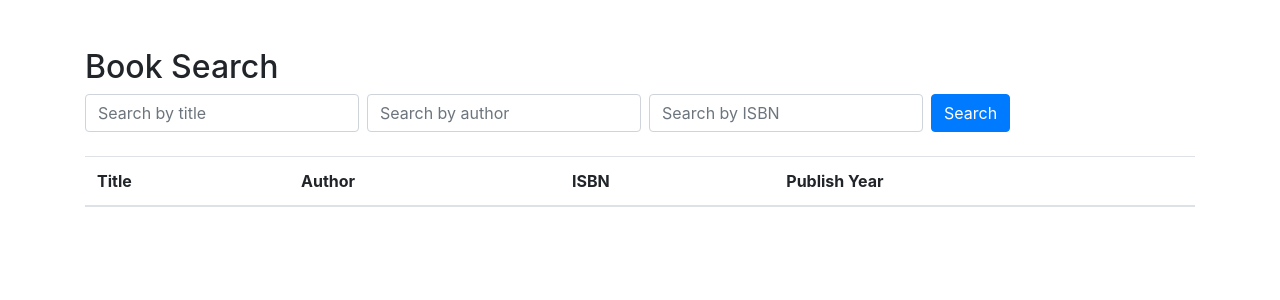
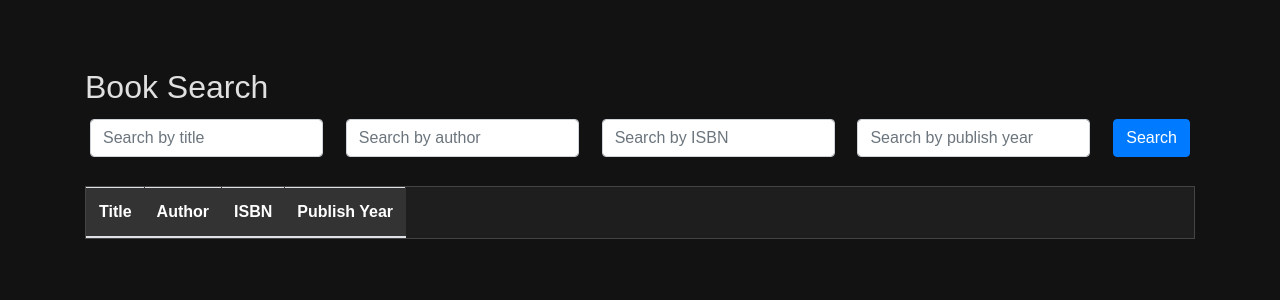
Before and after one commit to elenichas/book-search-python-flask, a Flask app: page / in a window 1280 px wide. Shown: the top 300 px of the page. Run offline with Flask 3, Linux system fonts and the light colour scheme; lists and menus that the app fills with data are empty; some libraries are stand-ins or nearby versions.

Commit message:
(style): add styling

```diff
--- a/app.py
+++ b/app.py
@@ -43,8 +43,9 @@ def get_books():
     query = request.args.get("query")
     author = request.args.get("author")
     isbn = request.args.get("isbn")
+    publish_year = request.args.get("publish_year")
 
-    if not query and not author and not isbn:
+    if not query and not author and not isbn and not publish_year:
         return jsonify({"error": "Missing query parameters"}), 422
 
     # Define the search parameters for the API
@@ -55,14 +56,30 @@ def get_books():
         query_params["author"] = author
     if isbn:
         query_params["isbn"] = isbn
+    if publish_year:
+        query_params["publish_year"] = publish_year
 
     data = fetch_books(query_params)
 
     if "error" in data:
         return jsonify(data), 500
 
-    # Return the relevant data to the client
-    return jsonify(data["docs"])
+    # Filter the results based on the publish_year parameter if provided
+    filtered_books = data["docs"]
+    if publish_year:
+        try:
+            publish_year = int(publish_year)  # Ensure it's an integer
+            # Filter books to include only those with the specified publish year in their list
+            filtered_books = [
+                book
+                for book in data["docs"]
+                if "publish_year" in book and publish_year in book["publish_year"]
+            ]
+        except ValueError:
+            return jsonify({"error": "Invalid publish year format"}), 422
+
+    # Return the filtered or original data to the client
+    return jsonify(filtered_books)
 
 
 @app.route("/book/<isbn>")
--- /dev/null
+++ b/static/style/main.css
@@ -0,0 +1,98 @@
+/* General Styling */
+body {
+  background-color: #121212; /* Dark background */
+  color: #e0e0e0; /* Light text color for contrast */
+  font-family: Arial, sans-serif;
+  margin: 0;
+  padding: 20px;
+}
+
+/* Container for the results table */
+#results {
+  max-width: 800px; /* Set a maximum width for the container */
+  margin: 20px auto; /* Center the container on the page */
+}
+
+/* Table styling */
+table {
+  width: 100%;
+  border-collapse: collapse;
+  background-color: #1e1e1e; /* Darker background for the table */
+  border: 1px solid #333; /* Light border for table */
+}
+
+th,
+td {
+  padding: 10px;
+  text-align: left;
+  border: 1px solid #333; /* Cell borders */
+}
+
+th {
+  background-color: #333; /* Darker background for table header */
+  color: #ffffff; /* White text for header */
+  position: sticky;
+  top: 0;
+  z-index: 2; /* Ensure header stays on top of other content */
+}
+
+td {
+  background-color: #2b2b2b; /* Slightly lighter background for table cells */
+}
+
+/* Scrolling and Overflow */
+#resultsTable {
+  display: block;
+  max-height: 50vh; /* Set a maximum height for the table */
+  overflow-y: auto; /* Allow vertical scrolling */
+  border: 1px solid #444; /* Border for the scrolling area */
+  color: white;
+}
+
+/* Styling for scrollbar */
+#resultsTable::-webkit-scrollbar {
+  width: 10px;
+}
+
+#resultsTable::-webkit-scrollbar-track {
+  background: #121212; /* Background of the scrollbar track */
+}
+
+#resultsTable::-webkit-scrollbar-thumb {
+  background-color: #888; /* Color of the scrollbar thumb */
+  border-radius: 10px;
+}
+
+#resultsTable::-webkit-scrollbar-thumb:hover {
+  background-color: #555; /* Color on hover */
+}
+
+/* Form Styling */
+form {
+  display: flex;
+  flex-wrap: wrap;
+  justify-content: space-between;
+  margin-bottom: 20px;
+}
+
+form input,
+form button {
+  padding: 10px;
+  margin: 5px;
+  border: 1px solid #333;
+  background-color: #333; /* Dark background for inputs and buttons */
+  color: #e0e0e0; /* Light text color */
+}
+
+form input::placeholder {
+  color: #999; /* Placeholder color */
+}
+
+form button {
+  cursor: pointer;
+  transition: background-color 0.3s ease;
+}
+
+form button:hover {
+  background-color: #444; /* Slightly lighter on hover */
+}
--- a/templates/index.html
+++ b/templates/index.html
@@ -4,10 +4,20 @@
     <meta charset="UTF-8" />
     <meta name="viewport" content="width=device-width, initial-scale=1.0" />
     <title>Book Search</title>
+
+    <!-- Bootstrap CSS -->
     <link
       rel="stylesheet"
       href="https://stackpath.bootstrapcdn.com/bootstrap/4.5.2/css/bootstrap.min.css"
     />
+
+    <!-- Your Custom CSS -->
+    <link
+      rel="stylesheet"
+      href="{{ url_for('static', filename='style/main.css') }}"
+    />
+
+    <!-- Adjust the path as needed -->
   </head>
   <body>
     <div class="container mt-5">
@@ -31,9 +41,15 @@
           class="form-control mr-2"
           placeholder="Search by ISBN"
         />
+        <input
+          type="text"
+          id="publish_year"
+          class="form-control mr-2"
+          placeholder="Search by publish year"
+        />
         <button type="submit" class="btn btn-primary">Search</button>
       </form>
-      <table class="table table-striped">
+      <table class="table table-striped" id="resultsTable">
         <thead>
           <tr>
             <th>Title</th>
@@ -42,7 +58,7 @@
             <th>Publish Year</th>
           </tr>
         </thead>
-        <tbody id="results"></tbody>
+        <tbody id="id="results"></tbody>
       </table>
     </div>
 
@@ -54,28 +70,33 @@
           const query = document.getElementById("query").value;
           const author = document.getElementById("author").value;
           const isbn = document.getElementById("isbn").value;
+          const publish_year = document.getElementById("publish_year").value;
 
-          fetch(`/books?query=${query}&author=${author}&isbn=${isbn}`)
+          fetch(
+            `/books?query=${query}&author=${author}&isbn=${isbn}&publish_year=${publish_year}`
+          )
             .then((response) => response.json())
             .then((data) => {
-              const resultsTable = document.getElementById("results");
-              resultsTable.innerHTML = "";
+              const resultsTable = document
+                .getElementById("resultsTable")
+                .getElementsByTagName("tbody")[0];
+              resultsTable.innerHTML = ""; // Clear previous results
               data.forEach((book) => {
                 const row = document.createElement("tr");
                 row.innerHTML = `
-                            <td>${book.title}</td>
-                            <td>${
-                              book.author_name
-                                ? book.author_name.join(", ")
-                                : "N/A"
-                            }</td>
-                            <td>${book.isbn ? book.isbn.join(", ") : "N/A"}</td>
-                            <td>${book.first_publish_year || "N/A"}</td>
-                        `;
+                    <td>${book.title}</td>
+                    <td>${
+                      book.author_name ? book.author_name.join(", ") : "N/A"
+                    }</td>
+                    <td>${book.isbn ? book.isbn.join(", ") : "N/A"}</td>
+                    <td>${
+                      book.publish_year ? book.publish_year.join(", ") : "N/A"
+                    }</td>
+                `;
                 resultsTable.appendChild(row);
               });
             })
-            .catch((error) => console.error("Error fetching data:", error));
+            .catch((error) => console.error("Error fetching books:", error));
         });
     </script>
   </body>
```
